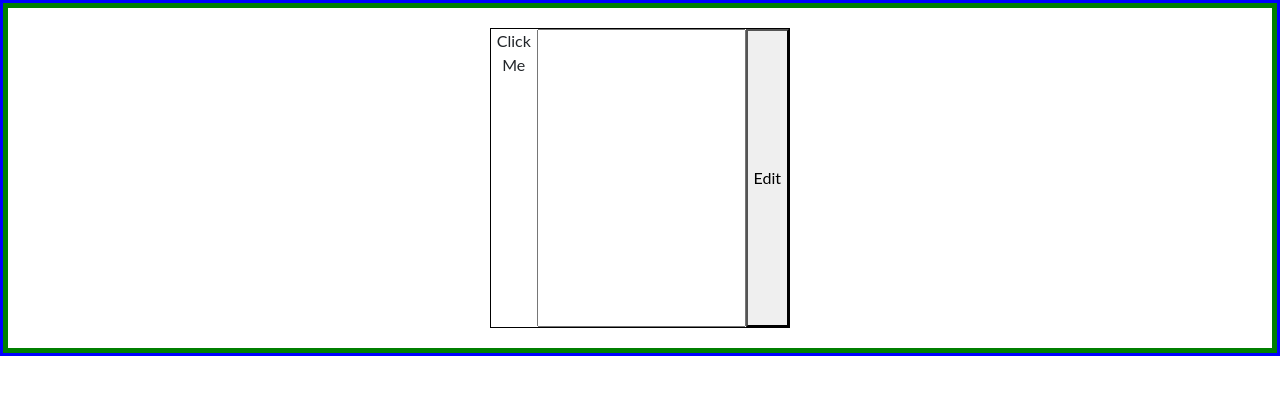
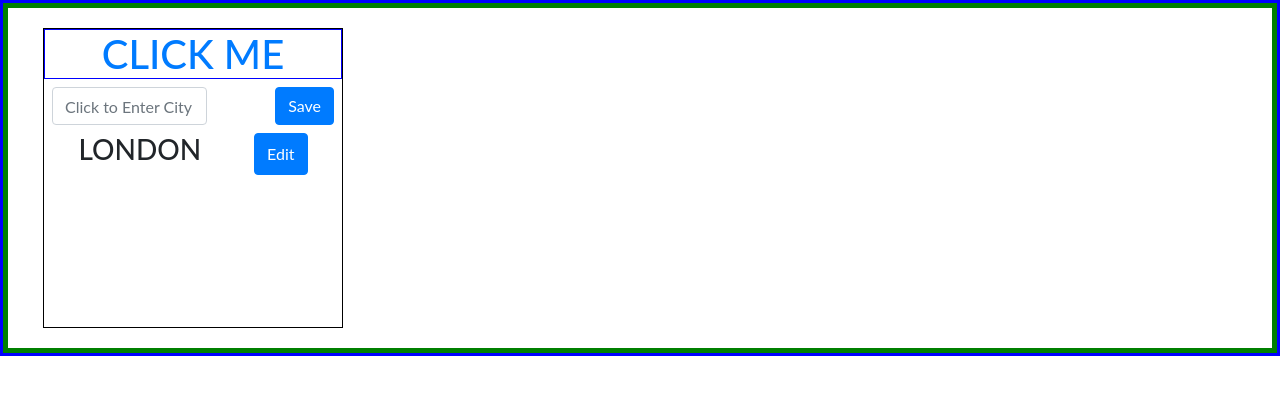
Before and after one commit to THE-VR7/maximlweatherapp, an Angular app: page / in a window 1280 px wide. Shown: the top 394 px of the page. Built offline with nearby package versions, Linux system fonts and the light colour scheme.

Commit message:
Basic structure of panel done

```diff
--- a/package.json
+++ b/package.json
@@ -11,9 +11,6 @@
     "@angular/platform-browser": "^9.1.4",
     "@angular/platform-browser-dynamic": "^9.1.9",
     "@angular/router": "^9.1.4",
-    "bootstrap": "^4.5.0",
-    "jquery": "1.9.1 - 3",
-    "popper.js": "^1.16.0",
     "rxjs": "^6.5.5",
     "tslib": "^1.11.1",
     "zone.js": "^0.10.3"
--- a/src/app/app.component.css
+++ b/src/app/app.component.css
@@ -6,8 +6,17 @@
   /* display: inline-flex; */
   margin: 20px;
 }
+.headline{
+  display: block;
+  width: 100%;
+  border:1px solid blue
+}
 .container{
   margin: 20px;
+}
+input[type=text]
+{
+  width: 55%;
 }
 .row{
   border: 3px solid blue;
--- a/src/app/app.component.html
+++ b/src/app/app.component.html
@@ -1,33 +1,26 @@
 <div class="container-fluid">
 	<div class="row ">
-  <div class="col col-12 text-center">
-		<div class="panel d-inline-flex ">
-      <span> Click Me</span>
-      <input type="textbox">
-      <button>Edit </button>
+		<div class="col col-12 text-center">
+      <!-- d-inline-flex -->
+			<div class="panel  justify-content-center">
+				<div class="headline">
+        <span class=" h1 text-uppercase text-primary">
+        Click Me
+      </span>
+				</div>
+      <div>
+        <div class="editbox d-flex justify-content-between my-2 mx-2">
+					<input type="text" class="form-control"
+          placeholder="Click to Enter City">
+           <button type="button" class="btn btn-primary">Save</button>
+      </div>
+          <div class="editbox d-flex justify-content-around my-2 mx-2">
+            <span class=" h3 text-uppercase ">
+              London
+            </span>
+           <button type="button" class="btn btn-primary">Edit</button>
+      </div>
+				</div>
+			</div>
 		</div>
-		<!-- <div class="panel d-inline-flex">
-
-		</div>
-		<div class="panel d-inline-flex">
-
-		</div>
-		<div class="panel d-inline-flex">
-
-		</div> -->
-		<!-- <div class="panel d-inline-flex">
-
-		</div>
-		<div class="panel d-inline-flex">
-		</div>
-		<div class="panel d-inline-flex">
-		</div>
-		<div class="panel d-inline-flex">
-
-		</div>
-		<div class="panel d-inline-flex">
-
-		</div> -->
 	</div>
-	</div>
-</div>
```
